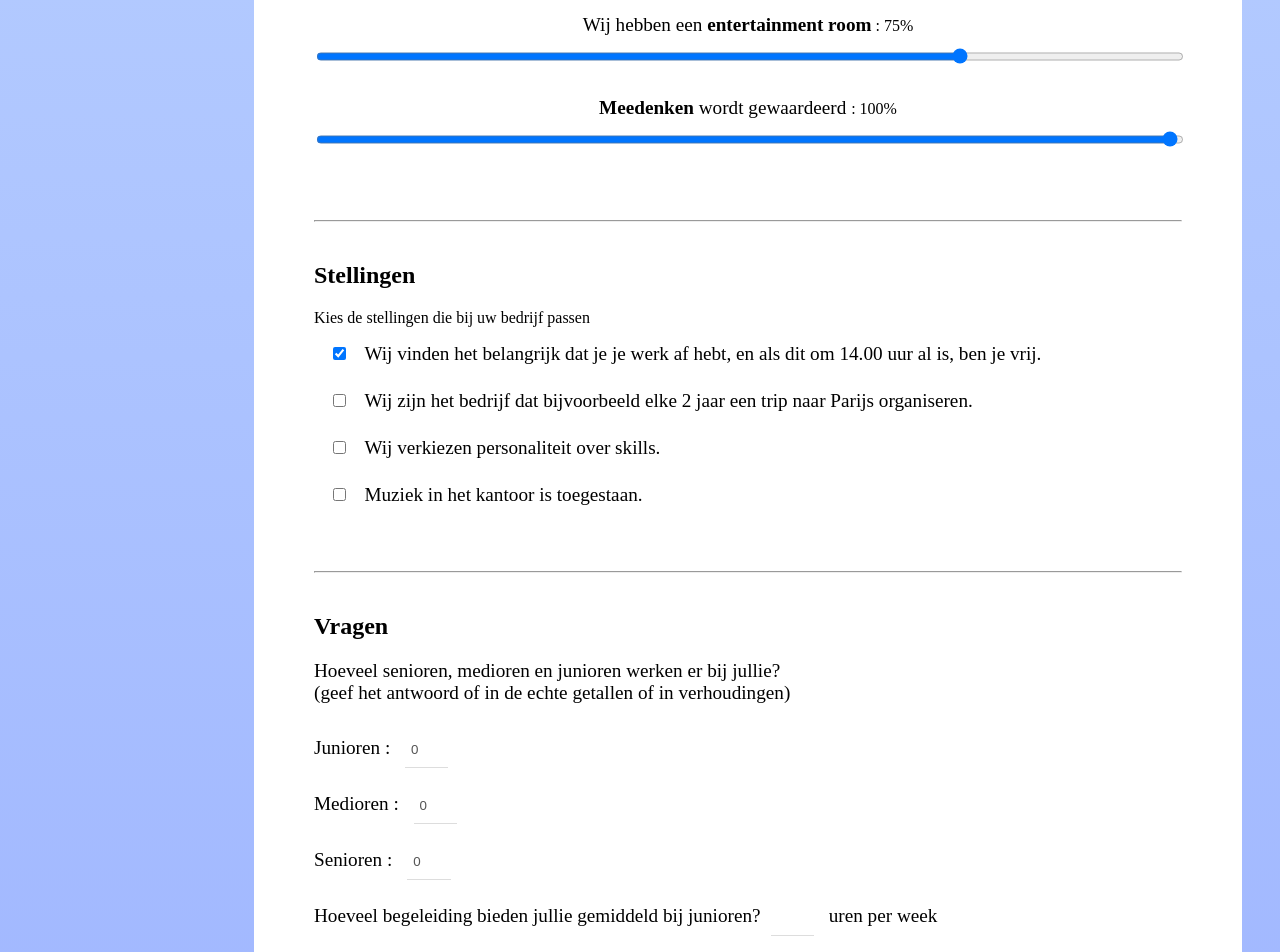
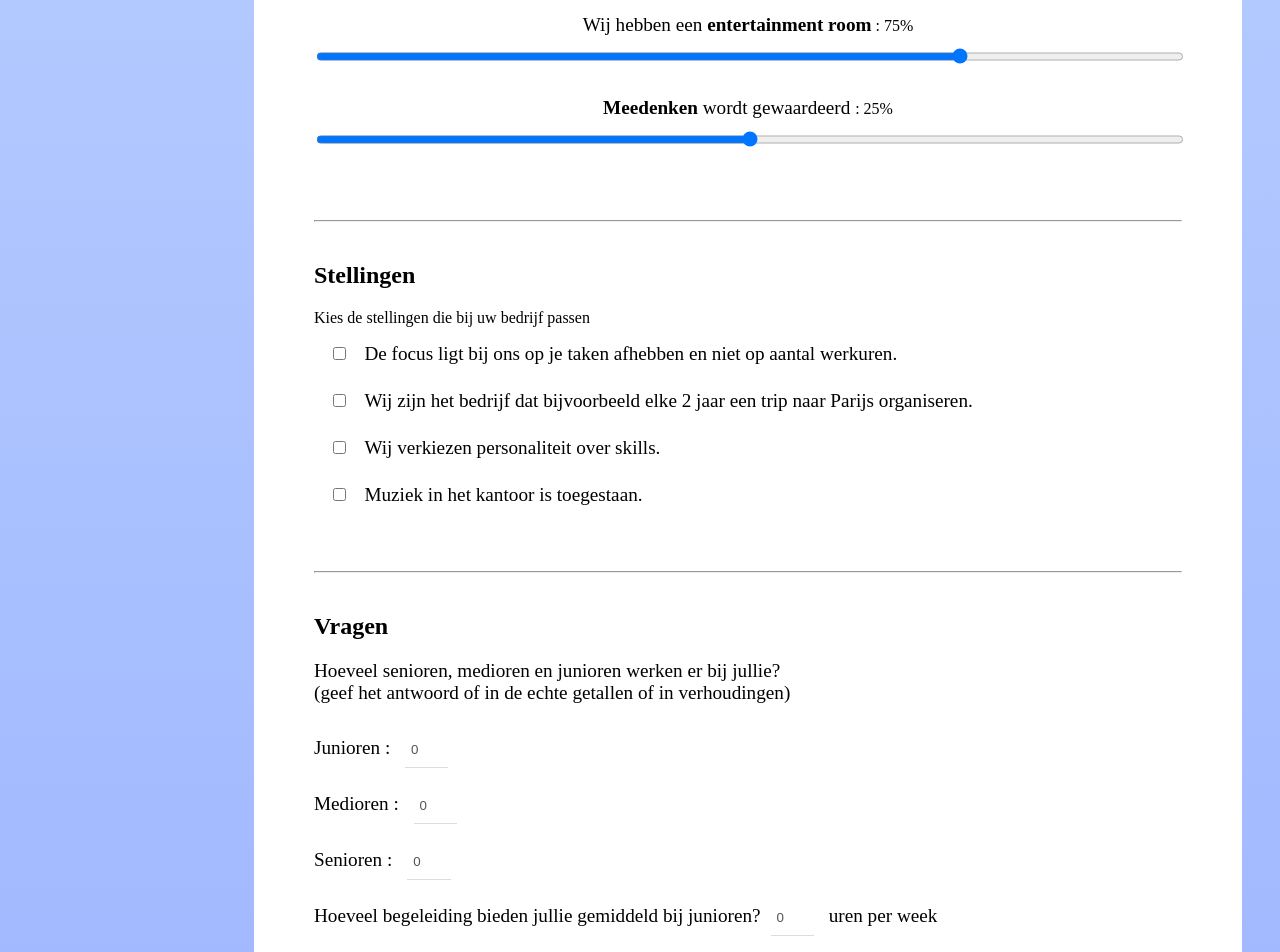
Before and after one commit to annevogel13/Smartie, a Vue app: page /QuestionnaireB in a window 1280 px wide. Shown: the part 840-1792 px from the top of the page. Built offline with nearby package versions, Linux system fonts and the light colour scheme; what vue3-apexcharts, vuefire would draw is missing.

Commit message:
id vragen upgedate, zie word document voor verdere uitleg over de benaming

```diff
--- a/src/components/Questionnaire/FormCompany.vue
+++ b/src/components/Questionnaire/FormCompany.vue
@@ -20,15 +20,15 @@
             <hr>
             <div class="kernwoorden">
                 <h2> Kernwoorden </h2>
-                <label for="k1">Ons bedrijf is zeer <b>hiërarchisch</b></label>: {{ questionnaire.k1 }}%
+                <label for="k1">Ons bedrijf is zeer <b>hiërarchisch</b></label>: {{ questionnaire.k53 }}%
                 <input type="range" id="k1" v-model.number="questionnaire.k1" min="0" max="100" step="5" />
 
                 <br><br>
-                <label for="k2">Ons bedrijf en <b>thuiswerken</b> gaan goed samen </label>: {{ questionnaire.k2 }}%
+                <label for="k2">Ons bedrijf en <b>thuiswerken</b> gaan goed samen </label>: {{ questionnaire.s1 }}%
                 <input type="range" id="k2" v-model.number="questionnaire.k2" min="0" max="100" step="5" />
 
                 <br><br>
-                <label for="k3"><b>Vrijmibo</b> is belangrijk voor de sfeer </label>: {{ questionnaire.k3 }}%
+                <label for="k3"><b>Vrijmibo</b> is belangrijk voor de sfeer </label>: {{ questionnaire.k50 }}%
                 <input type="range" id="k3" v-model.number="questionnaire.k3" min="0" max="100" step="5" />
 
                 <br><br>
@@ -36,7 +36,7 @@
                 <input type="range" id="k4" v-model.number="questionnaire.k4" min="0" max="100" step="5" />
 
                 <br><br>
-                <label for="k5"><b>Meedenken</b> wordt gewaardeerd </label> : {{ questionnaire.k5 }}%
+                <label for="k5"><b>Meedenken</b> wordt gewaardeerd </label> : {{ questionnaire.k2 }}%
                 <input type="range" id="k5" v-model.number="questionnaire.k5" min="0" max="100" step="5" />
 
                 <br><br>
@@ -45,18 +45,17 @@
             <div class="stellingen">
                 <h2>Stellingen </h2>
                 <p> Kies de stellingen die bij uw bedrijf passen </p>
-                <input type="checkbox" id="s1" v-model="questionnaire.s1" name="s1" class="s" />
-                <label for="s1">Wij vinden het belangrijk dat je je werk af hebt, en als dit om 14.00 uur al is, ben je
-                    vrij.</label>
+                <input type="checkbox" id="s1" v-model="questionnaire.k1" name="s1" class="s" />
+                <label for="s1">De focus ligt bij ons op je taken afhebben en niet op aantal werkuren. </label>
                 <br>
-                <input type="checkbox" id="s2" v-model="questionnaire.s2" name="s2" class="s" />
+                <input type="checkbox" id="s2" v-model="questionnaire.k51" name="s2" class="s" />
                 <label for="s2">Wij zijn het bedrijf dat bijvoorbeeld elke 2 jaar een trip naar Parijs
                     organiseren.</label>
                 <br>
-                <input type="checkbox" id="s3" v-model="questionnaire.s3" name="s3" class="s" />
+                <input type="checkbox" id="s3" v-model="questionnaire.s2" name="s3" class="s" />
                 <label for="s3">Wij verkiezen personaliteit over skills.</label>
                 <br>
-                <input type="checkbox" id="s4" v-model="questionnaire.s4" name="s4" class="s" />
+                <input type="checkbox" id="s4" v-model="questionnaire.k52" name="s4" class="s" />
                 <label for="s4">Muziek in het kantoor is toegestaan.</label>
 
             </div>
@@ -70,23 +69,19 @@
                 <br><br>
 
                 <label class="labels_verhouding" for="verhouding_j">Junioren : </label>
-                <input class="verhouding" type="number" v-model="questionnaire.verhouding_j" id="verhouding_j"
-                    min="0" />
+                <input class="verhouding" type="number" v-model="questionnaire.d60" id="verhouding_j" min="0" />
                 <br>
 
                 <label class="labels_verhouding" for="verhouding_m">Medioren : </label>
-                <input class="verhouding" type="number" v-model="questionnaire.verhouding_m" id="verhouding_m"
-                    min="0" />
+                <input class="verhouding" type="number" v-model="questionnaire.d61" id="verhouding_m" min="0" />
                 <br>
 
                 <label class="labels_verhouding" for="verhouding_s">Senioren : </label>
-                <input class="verhouding" type="number" v-model="questionnaire.verhouding_s" id="verhouding_s"
-                    min="0" />
+                <input class="verhouding" type="number" v-model="questionnaire.d62" id="verhouding_s" min="0" />
                 <br>
 
                 <label for="begeleiding_h">Hoeveel begeleiding bieden jullie gemiddeld bij junioren?</label>
-                <input type="number" class="verhouding" v-model="questionnaire.begeleiding_h" id="begeleiding_h"
-                    min="0" />
+                <input type="number" class="verhouding" v-model="questionnaire.d63" id="begeleiding_h" min="0" />
                 <label> uren per week </label>
                 <br><br>
 
@@ -135,15 +130,22 @@ export default {
                 k2: 25,
                 k3: 50,
                 k4: 75,
-                k5: 100,
+
+                k50: 100,
+                k51: 100,
+                k52: 100,
+                k53: 100,
+
                 s1: true,
                 s2: false,
-                s3: false,
-                s4: false,
-                verhouding_j: 0,
-                verhouding_m: 0,
-                verhouding_s: 0,
-                type_bedrijf: 0,
+
+                d4: 0,
+                d5: 0,
+
+                d60: 0,
+                d61: 0,
+                d62: 0,
+                d63: 0,
             }
         }
     },
--- a/src/components/Questionnaire/FormCursist.vue
+++ b/src/components/Questionnaire/FormCursist.vue
@@ -47,18 +47,18 @@
                 <h2>Stellingen </h2>
                 <p> Kies de stellingen die bij uw bedrijf passen </p>
                 <input type="checkbox" id="s1" v-model="questionnaire.s1" name="s1" class="s" />
-                <label for="s1">Werken op kantoor doe ik graag.</label>
+                <label for="s1">Ik werk liever thuis.</label>
                 <br>
-                <input type="checkbox" id="s2" v-model="questionnaire.s2" name="s2" class="s" />
+                <input type="checkbox" id="s2" v-model="questionnaire.s21" name="s2" class="s" />
                 <label for="s2">Diverse taken houden mij actief.</label>
                 <br>
-                <input type="checkbox" id="s3" v-model="questionnaire.s3" name="s3" class="s" />
+                <input type="checkbox" id="s3" v-model="questionnaire.s22" name="s3" class="s" />
                 <label for="s3">Ik erger mij aan collega's die lang bij mijn bureau blijven praten.</label>
                 <br>
-                <input type="checkbox" id="s4" v-model="questionnaire.s4" name="s4" class="s" />
+                <input type="checkbox" id="s4" v-model="questionnaire.s23" name="s4" class="s" />
                 <label for="s4">Ik ben spontaan.</label>
                 <br>
-                <input type="checkbox" id="s5" v-model="questionnaire.s5" name="s5" class="s" />
+                <input type="checkbox" id="s5" v-model="questionnaire.s24" name="s5" class="s" />
                 <label for="s5">Mijn koptelefoon is essentieel voor mijn concentratie.</label>
 
             </div>
@@ -68,7 +68,7 @@
 
                 <label for="min_uren">Hoeveel uur per week zou je in de ideale wereld willen werken?</label>
                 <!-- TODO v-model vanuit een select pakken??? -->
-                <select id="min_uren" style="margin-left : 30px;">
+                <select id="min_uren" style="margin-left : 30px;" v-model = "questionnaire.d4">
                     <option value="24">24</option>
                     <option value="32">32</option>
                     <option value="36">36</option>
@@ -80,12 +80,12 @@
                 <label>Ben je meer een front-end of een back-end developperer? </label><br>
                 <div class="front_backL">
                     <label for="front">Front-end : {{ questionnaire.front }}%</label>
-                    <input type="range" id="front" v-model.number="questionnaire.front" min="0" max="100" step="5" />
+                    <input type="range" id="front" v-model.number="questionnaire.d1" min="0" max="100" step="5" />
                 </div>
 
                 <div class="front_backL">
                     <label for="back">Back-end : {{ questionnaire.back }}%</label>
-                    <input type="range" id="back" v-model.number="questionnaire.back" min="0" max="100" step="5" />
+                    <input type="range" id="back" v-model.number="questionnaire.d2" min="0" max="100" step="5" />
                 </div>
                 <div v-if="this.questionnaire.back >= 85 && this.questionnaire.front >= 85">
 
@@ -119,17 +119,17 @@
 
                     <iframe src="https://giphy.com/embed/p6qWfRJ4RxltUEmrl9" width="150" height="150" frameBorder="0"
                         class="giphy-embed" allowFullScreen></iframe>
-                    <input type="radio" class="selectboxes" name = "casus_reaction" v-model = "questionnaire.casus1" value = 1 >
+                    <input type="radio" class="selectboxes" name = "casus_reaction" v-model = "questionnaire.s25" value = 1 >
                 </div>
                 <div class="reaction">
                     <iframe src="https://giphy.com/embed/7jmyzkeInJKhHiaaje" width="150" height="150" frameBorder="0"
                         class="giphy-embed" allowFullScreen></iframe>
-                    <input type="radio" class="selectboxes" name = "casus_reaction" v-model = "questionnaire.casus1"  value = 2>
+                    <input type="radio" class="selectboxes" name = "casus_reaction" v-model = "questionnaire.s25"  value = 2>
                 </div>
                 <div class="reaction">
                     <iframe src="https://giphy.com/embed/2gZHwhx0EC5lv3Fl36" width="150" height="150" frameBorder="0"
                         class="giphy-embed" allowFullScreen></iframe>
-                    <input type="radio" class="selectboxes" name = "casus_reaction" v-model = "questionnaire.casus1"  value = 3>
+                    <input type="radio" class="selectboxes" name = "casus_reaction" v-model = "questionnaire.s25"  value = 3>
                 </div>
 
 
@@ -159,13 +159,14 @@ export default {
                 k4: 75,
                 k5: 100,
                 s1: true,
-                s2: false,
-                s3: false,
-                s4: false,
-                s5: false,
-                front: 50,
-                back: 50,
-                casus1 : 0 ,
+                s21: false,
+                s22: false,
+                s23: false,
+                s24: false,
+                d1: 50,
+                d2: 50,
+                d4 : 0,
+                s25 : 0 ,
             }
         }
     },
```
